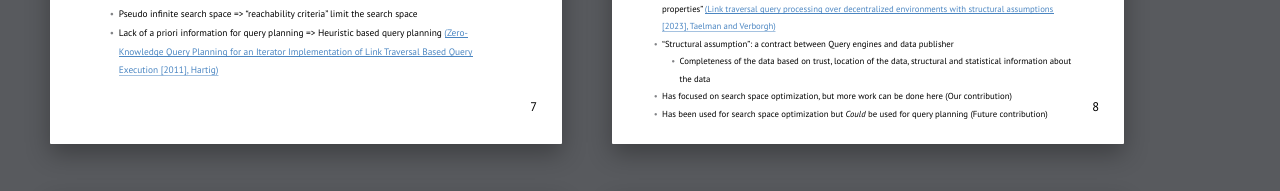
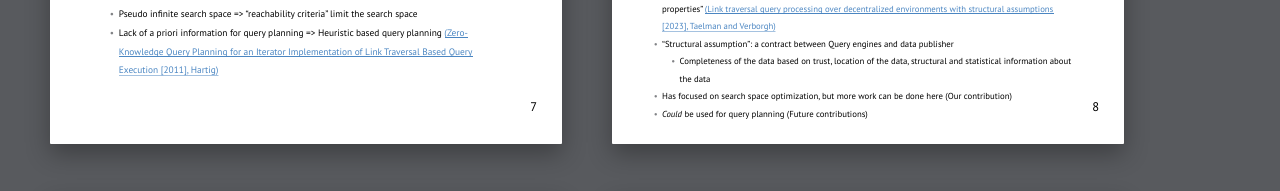
Before and after one commit to constraintAutomaton/AMW-shape-index-presentation, a plain HTML site: page index.html in a window 1280 px wide. Shown: the part 1382-1573 px from the top of the page. Drawn offline with Linux system fonts and the light colour scheme.

Commit message:
Fix a repetition

```diff
--- a/index.html
+++ b/index.html
@@ -166,15 +166,16 @@
                     over decentralized environments with
                     structural assumptions [2023], Taelman and Verborgh)</a></li>
             <li>
-                <q cite="https://doi.org/10.1007/978-3-031-47240-4_1">Structural assumption</q>: a contract between Query engines and data publisher
+                <q cite="https://doi.org/10.1007/978-3-031-47240-4_1">Structural assumption</q>: a contract between
+                Query engines and data publisher
 
                 <ul>
-                    <li>Completeness of the data based on trust, location of the data, structural and statistical information about the data </li>
+                    <li>Completeness of the data based on trust, location of the data, structural and statistical
+                        information about the data </li>
                 </ul>
             </li>
             <li>Has focused on search space optimization, but more work can be done here (Our contribution)</li>
-            <li>Has been used for search space optimization but <em>Could</em> be used for query planning (Future
-                contribution)</li>
+            <li><em>Could</em> be used for query planning (Future contributions)</li>
         </ul>
     </section>
 
@@ -313,7 +314,7 @@ ex:comments_shape#Comment CLOSED {
 
     <section class="slide">
         <h2>Opportunities for Shape-Based Optimization of Link Traversal Queries</h2>
-        <figure  style="display: flex;">
+        <figure style="display: flex;">
             <img src="./pictures/qr-code_paper.svg" width="60%">
             <figcaption>Authors: Bryan-Elliott TAM, Ruben TAELMAN, Pieter COLPAERT, Ruben VERBORGH</figcaption>
         </figure>
```
